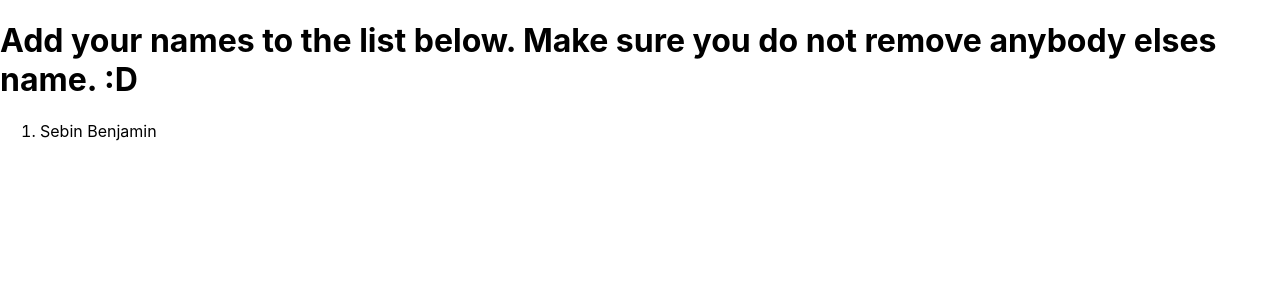
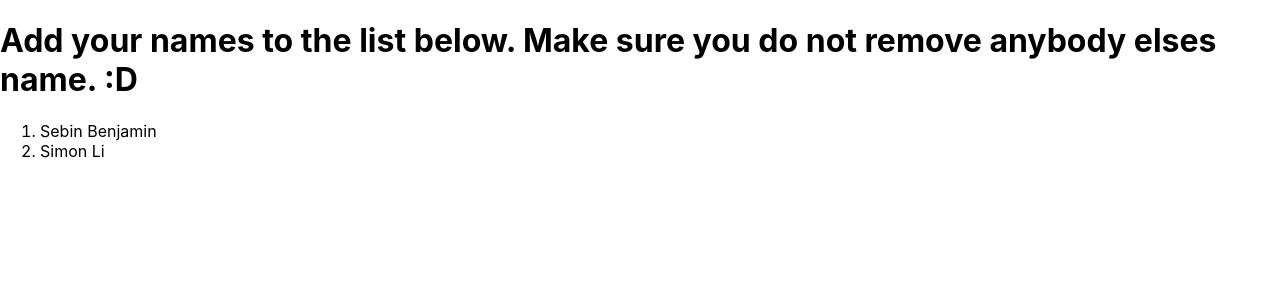
Before and after one commit to Mission-Ready/pr-exercise, a React (Create React App) app: page / in a window 1280 px wide. Shown: the top 300 px of the page. Built offline with nearby package versions, Linux system fonts and the light colour scheme.

Commit message:
added Simon Li

```diff
--- a/src/App.js
+++ b/src/App.js
@@ -4,6 +4,7 @@ function App() {
 			<h1> Add your names to the list below. Make sure you do not remove anybody elses name. :D </h1>
 			<ol>
 				<li>Sebin Benjamin</li>
+				<li>Simon Li</li>
 			</ol>
 		</>
 	);
```
Lines whose indentation alone changed are shown as unchanged.
